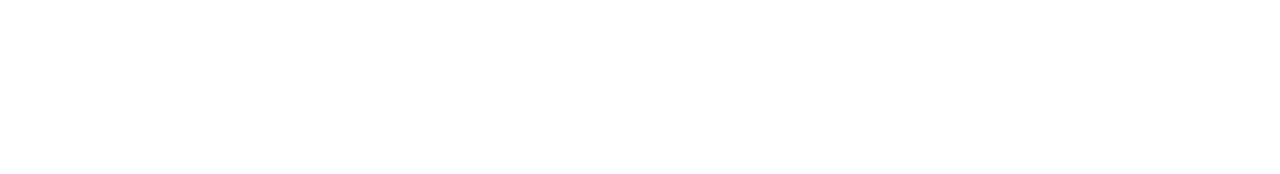
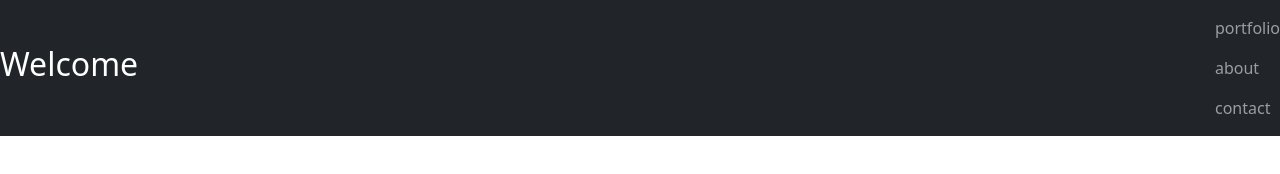
Before and after one commit to farouqdaif1/bootstrap-portfolio, a plain HTML site: page index.html in a window 1280 px wide. Drawn offline with nearby package versions, Linux system fonts and the light colour scheme.

Commit message:
Add navbar

```diff
--- a/index.html
+++ b/index.html
@@ -8,7 +8,14 @@
     <title>Portfolio</title>
 </head>
 <body>
-
+    <nav class="navbar bg-dark justify-content-between navbar-dark">
+        <h2 class="font-weight-bold active text-white">Welcome</h2>
+        <ul class="navbar-nav">
+            <li class="nav-item"><a class="nav-link">portfolio</a></li>
+            <li class="nav-item active"><a class="nav-link">about</a></li>
+            <li class="nav-item active"><a class="nav-link">contact</a></li>
+        </ul>
+    </nav>
     <script src="https://cdn.jsdelivr.net/npm/bootstrap@5.1.1/dist/js/bootstrap.bundle.min.js" integrity="sha384-/bQdsTh/da6pkI1MST/rWKFNjaCP5gBSY4sEBT38Q/9RBh9AH40zEOg7Hlq2THRZ" crossorigin="anonymous"></script>
 </body>
 </html>
```
